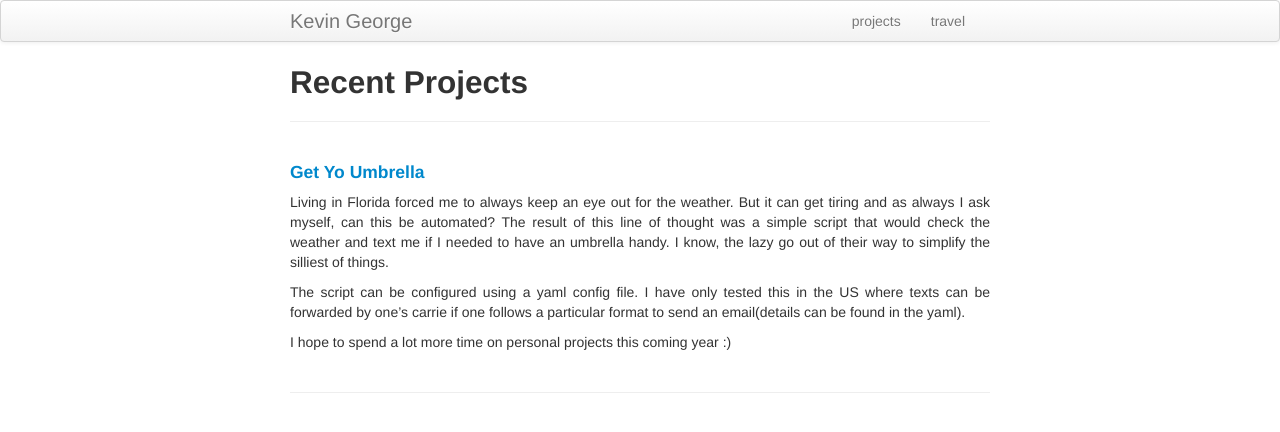
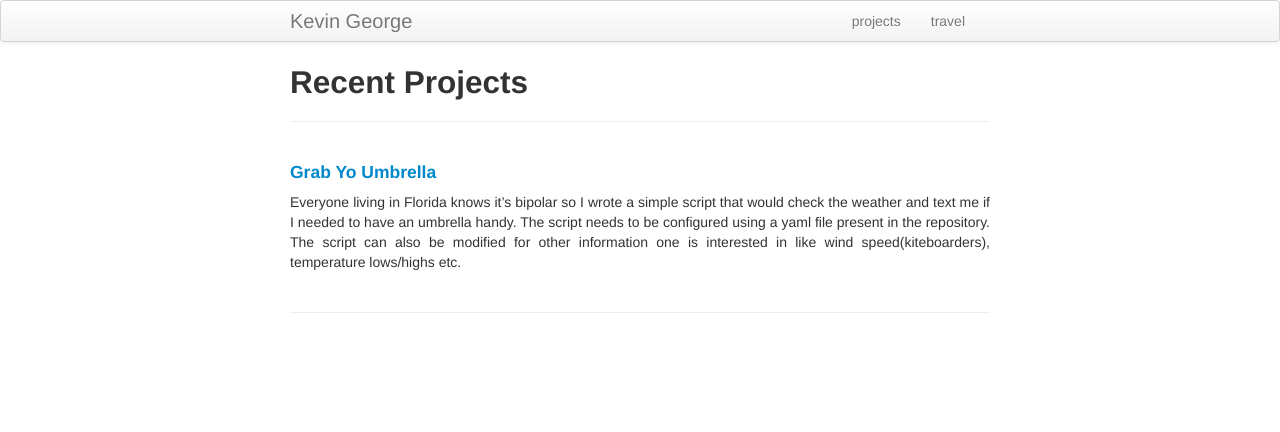
Before and after one commit to kevin-george/kevin-george.github.io, a Jekyll site: the page built from pages/recent.md, in a window 1280 px wide. Shown: the top 432 px of the page. Built offline with Jekyll 4.4.1, drawn with Linux system fonts in a browser that asks for light colours.

Commit message:
Update recent.md

```diff
--- a/pages/recent.md
+++ b/pages/recent.md
@@ -4,10 +4,5 @@ title: Recent Projects
 description: Kevin's Recent Projects
 ---
 
-#### [Get Yo Umbrella](https://github.com/kevin-george/get_yo_umbrella)
-Living in Florida forced me to always keep an eye out for the weather. But it can get tiring and as always I ask myself, can this be automated?
-The result of this line of thought was a simple script that would check the weather and text me if I needed to have an umbrella handy. I know, the lazy go out of their way to simplify the silliest of things.
-
-The script can be configured using a yaml config file. I have only tested this in the US where texts can be forwarded by one's carrie if one follows a particular format to send an email(details can be found in the yaml).
-
-I hope to spend a lot more time on personal projects this coming year :)
+#### [Grab Yo Umbrella](https://github.com/kevin-george/grab_yo_umbrella)
+Everyone living in Florida knows it's bipolar so I wrote a simple script that would check the weather and text me if I needed to have an umbrella handy. The script needs to be configured using a yaml file present in the repository. The script can also be modified for other information one is interested in like wind speed(kiteboarders), temperature lows/highs etc.
```
